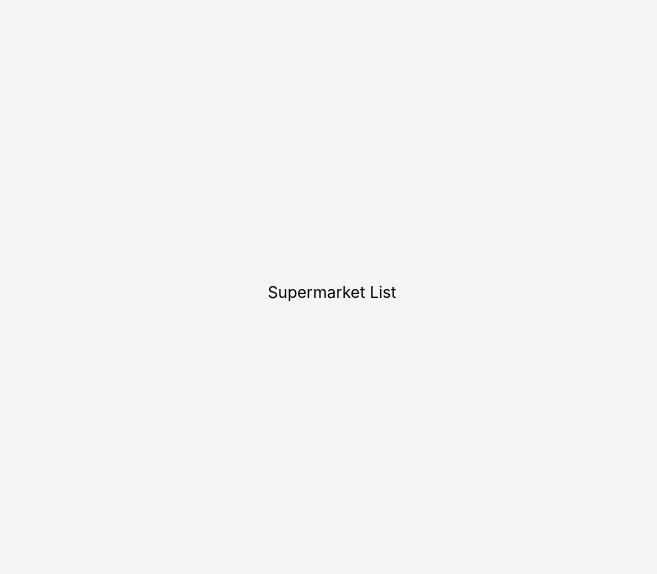
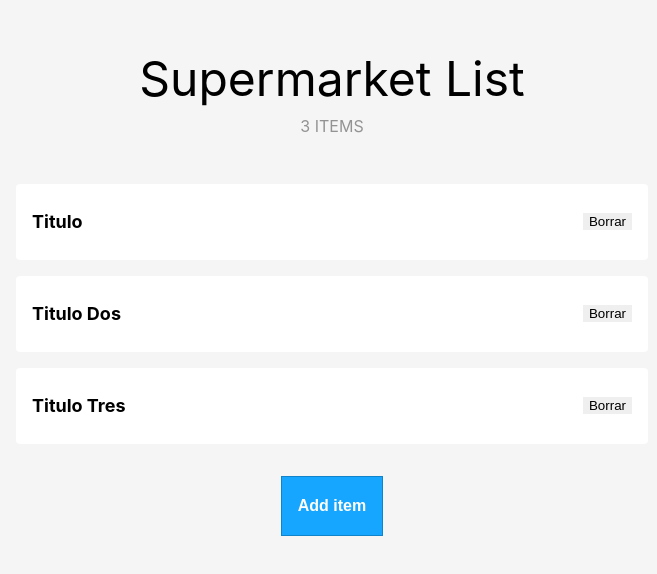
Before and after one commit to ariel-diaz/Supermarket, a React app: page / in a window 1280 px wide. Shown: the part 108-682 px from the top of the page, without its empty margins (308-965 px from the left). Built offline with nearby package versions, Linux system fonts and the light colour scheme.

Commit message:
first styles

```diff
--- a/src/App.css
+++ /dev/null
@@ -1,14 +0,0 @@
-::root {
-  --color-gray: #f5f5f5;
-}
-
-.Container {
-  display: flex;
-  justify-content: center;
-  align-items: center;
-
-  width: 100vw;
-  height: 100vh;
-
-  background-color: #f5f5f5;
-}
--- a/src/App.js
+++ b/src/App.js
@@ -1,14 +1,112 @@
-import React from 'react';
-import './App.css';
+import React, { useState } from 'react';
+import PropTypes from 'prop-types';
+import './App.scss';
+
+
+const LIST = [
+  {
+    id: 1,
+    title: 'Titulo',
+  },
+  {
+    id: 2,
+    title: 'Titulo Dos',
+  },
+  {
+    id: 3,
+    title: 'Titulo Tres',
+  }
+];
 
 function App() {
+  const [list, setList] = useState(LIST);
+  const [loading, setLoading] = useState(false);
+
+  const deleteItem = (id) => {
+    const newList = [...list].filter(x => x.id !== id);
+    setList(newList);
+  }
+
+  const addItem = (title) => {
+    const newProduct = {
+      id: list.length + 1,
+      title,
+    }
+    const newList = [...list, newProduct];
+
+    setList(newList);
+  }
+
+  const openModal = () => {
+
+  };
+
   return (
     <div className="Container">
       <span className="Container-title">
         Supermarket List
       </span>
+      <span className="Container-description">
+        3 ITEMS
+      </span>
+
+      <List list={LIST} deleteItem={deleteItem} />
+      <Button handleClick={openModal} title="Add item" theme="PRIMARY" />
     </div>
   );
 }
 
+
+
+function List ({ list, deleteItem }) {
+  return (
+    <div className="Container-list">
+      {list.map(( { id, title }, i) => (
+                    <div className="Container-list-item" key={id}>
+                    <span className="Container-list-item-title">{title}</span>
+                    <button type="button" className="Container-list-item-delete"
+                    onClick={() => deleteItem(i)}> Borrar </button>
+                  </div>
+       ))}
+  </div>
+  )
+}
+
+
+
+function Button ({ handleClick, title, disabled, theme }) {
+  return (
+    <button
+    type="button"
+    onClick={handleClick}
+    disabled={disabled}
+    className={`Button ${theme}`}
+    >
+      {title}
+    </button>
+  )
+}
+
+Button.propTypes = {
+  disabled: PropTypes.bool,
+}
+
+Button.defaultProps = {
+  disabled: false,
+}
+
+
+function ModalAddProduct ({ addProduct }) {
+  const [title, setTitle] = useState('');
+  return (
+    <div className="ModalAddProduct">
+      <span className="ModalAddProduct-title">Add Product</span>
+      <input type="text" onChange={({ target }) => setTitle(target.value)} />
+
+      <Button theme="PRIMARY" />
+      <Button theme={title.length === 0 ? 'DISABLED' : 'PRIMARY'} />
+    </div>
+  )
+}
+
 export default App;
--- /dev/null
+++ b/src/App.scss
@@ -0,0 +1,94 @@
+:root {
+  --color-gray: #f5f5f5;
+  --color-dark-gray: #939393;
+  --color-light-gray: #cccccc;
+  --color-black: #000000;
+  --color-white: #ffffff;
+
+  --color-blue: #17a6ff;
+  --color-dark-blue: #1084cb;
+}
+
+.Container {
+  display: flex;
+  flex-direction: column;
+  justify-content: center;
+  align-items: center;
+
+  width: 100vw;
+  height: 100vh;
+
+  background-color: var(--color-gray);
+
+  &-title {
+    font-size: 48px;
+    color: var(--color-black);
+  }
+  &-description {
+    color: var(--color-dark-gray);
+    margin-top: 8px;
+  }
+
+
+  &-list {
+    margin-top: 32px;
+    margin-bottom: 32px;
+    &-item {
+      display: flex;
+      justify-content: space-between;
+      align-items: center;
+
+      width: 600px;
+      height: 60px;
+
+      background-color: var(--color-white);
+      border-radius: 4px;
+
+      padding: 8px 16px;
+      margin-top: 16px;
+
+      &-title {
+        font-size: 18px;
+        font-weight: bold;
+      }
+
+      &-delete {
+        border: none;
+        background-color: none;
+      }
+    }
+  }
+}
+
+
+.Button {
+  border: none;
+  height: 60px;
+  border: 4px;
+
+  color: var(--color-black);
+  font-size: 16px;
+  font-weight: 600;
+
+  padding: 16px;
+}
+
+.Button.PRIMARY {
+  background: var(--color-blue);
+  border: 1px solid var(--color-dark-blue);
+  color: var(--color-white);
+}
+
+.Button.SECONDARY {
+  background: var(--color-white);
+  border: 1px solid black;
+}
+
+.Button.DISABLED {
+  background: var(--color-light-gray);
+  color: var(--color-white);
+}
+
+.Button.FULL {
+  width: 100%;
+}
```
